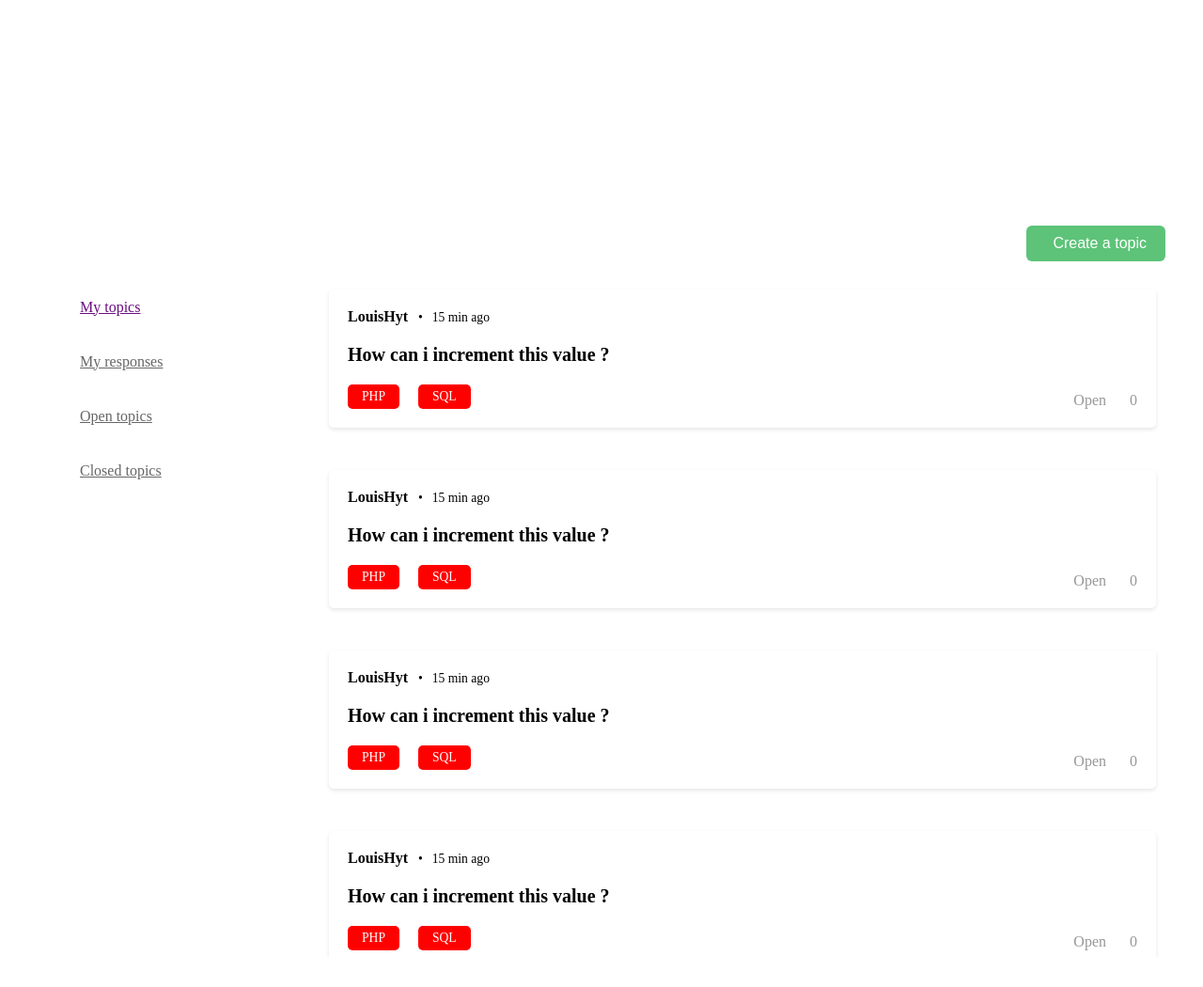
After one commit to LouisHyt/Forum-MVC, a PHP site: page /view/forum/feed.php in a window 1280 px wide. The commit adds this page. Shown: the part 628-1678 px from the top of the page at 94% size. Run offline with PHP 8.4, Linux system fonts and the light colour scheme; some libraries are stand-ins or nearby versions.

Commit message:
fix: updated MCD & MLD

```diff
--- a/php/controller/SecurityController.php
+++ b/php/controller/SecurityController.php
@@ -108,6 +108,6 @@ class SecurityController extends AbstractController {
     }
     public function logout () {
         Session::setUser(null);
-        $this->redirectTo("home", "index");
+        $this->redirectTo("forum", "index");
     }
 }
--- /dev/null
+++ b/php/public/css/feed.css
@@ -0,0 +1,164 @@
+.forum-container {
+    display: grid;
+    place-content: center;
+    height: 100%;
+}
+
+.inner-forum{
+    padding: 20px;
+    display: grid;
+    grid-template-columns: 250px 900px;
+    grid-template-rows: auto 1fr;
+    column-gap: 50px;
+    row-gap: 20px;
+}
+
+/* Sidebar styles */
+
+.create-topic {
+    grid-row: 1;
+    grid-column: 2;
+    text-align: right;
+
+    & > .create-button {
+        background-color: #5DC378;
+        color: white;
+        border: none;
+        padding: 10px 20px;
+        border-radius: 6px;
+        cursor: pointer;
+        display: inline-flex;
+        align-items: center;
+        gap: 8px;
+        font-size: 1rem;
+        font-weight: 500;
+        transition: background-color 250ms;
+
+        &:hover {
+            background-color: #45a049;
+        }
+    }
+}
+
+.sidebar {
+    grid-row: 2;
+    grid-column: 1;
+    border-radius: 5px;
+    height: max-content;
+    border: 1px solid var(--border-color);
+    overflow: hidden;
+
+    & > .menu-item {
+        padding: 20px 15px;
+        cursor: pointer;
+        display: flex;
+        align-items: center;
+        gap: 10px;
+        color: #666;
+        transition: background-color 0.3s;
+        font-weight: 500;
+
+        &.active {
+            background-color: #ffffff;
+            color: #690D81;
+        }
+
+        &:hover {
+            background-color: #ffffff;
+        }
+
+        & > i {
+            width: 20px;
+        }
+    }
+}
+.main-content {
+    grid-row: 2;
+    grid-column: 2;
+    display: flex;
+    flex-direction: column;
+    gap: 30px;
+    max-height: 700px;
+    overflow-y: auto;
+    padding: 10px;
+}
+
+
+.topic-card {
+    background-color: white;
+    border-radius: 5px;
+    padding: 20px;
+    margin-bottom: 15px;
+    box-shadow: 0 2px 4px rgba(0,0,0,0.1);
+    cursor: pointer;
+    outline: 2px solid transparent;
+    transition: outline 200ms;
+
+    &:hover{
+        outline: 2px solid var(--accent-color);
+    }
+}
+
+.topic-card > .header {
+
+    margin-bottom: 10px;
+
+    .author{
+        color: var(--accent-color);
+        font-weight: 600;
+    }
+
+    .posted-time::before{
+        content: "•";
+        margin-inline-end: 10px;
+        margin-inline-start: 7px;
+    }
+
+    .posted-time{
+        color: var( --text-discrete);
+        font-weight: 500;
+        font-size: 0.85rem;
+    }
+}
+
+.topic-card > .title{
+    font-weight: 600;
+    font-size: 1.25rem;
+    max-width: 100%;
+    margin-bottom: 20px;
+    text-overflow: ellipsis;
+    white-space: nowrap;
+    overflow: hidden;
+}
+
+.topic-card > .footer{
+    display: flex;
+    align-items: flex-end;
+    justify-content: space-between;
+
+    & > .categories {
+        display: flex;
+        gap: 20px;
+        color: white;
+
+        & > .category {
+            border-radius: 5px;
+            padding: 5px 15px;
+            background-color: red;
+            font-weight: 500;
+            font-size: 0.85rem;
+        }
+    }
+
+    & > .infos {
+        display: flex;
+        gap: 20px;
+        color: #979797;
+        font-weight: 500;
+
+        & > div {
+            display: inline-flex;
+            gap: 5px;
+        }
+    }
+}
--- /dev/null
+++ b/php/view/forum/feed.php
@@ -0,0 +1,297 @@
+<?php
+
+    if(isset($_GET['filter'])) {
+        $filter = $_GET['filter'];
+    } else {
+        $filter = null;
+    }
+
+?>
+
+<link rel="stylesheet" href="<?= PUBLIC_DIR ?>/css/feed.css">
+
+<div class="forum-container">
+    <div class="inner-forum">
+        <div class="create-topic">
+            <button class="create-button">
+                <i class="fa-solid fa-square-plus"></i>
+                Create a topic
+            </button>
+        </div>
+
+        <aside class="sidebar">
+            <a class="menu-item <?= !$filter ? "active" : "" ?>" href="?ctrl=forum&action=index">
+                <i class="fas fa-list-ul"></i>
+                <span>My topics</span>
+            </a>
+            <a class="menu-item <?= $filter === "responses" ? "active" : "" ?>" href="?ctrl=forum&action=index&filter=responses">
+                <i class="fas fa-reply"></i>
+                <span>My responses</span>
+            </a>
+            <a class="menu-item <?= $filter === "opened" ? "active" : "" ?>" href="?ctrl=forum&action=index&filter=opened">
+                <i class="fas fa-lock-open"></i>
+                <span>Open topics</span>
+            </a>
+            <a class="menu-item <?= $filter === "locked" ? "active" : "" ?>" href="?ctrl=forum&action=index&filter=locked">
+                <i class="fas fa-lock"></i>
+                <span>Closed topics</span>
+            </a>
+        </aside>
+
+        <section class="main-content">
+            <div class="topic-card">
+               <div class="header">
+                    <span class="author">LouisHyt</span>
+                    <span class="posted-time">15 min ago</span>
+               </div>
+               <p class="title">How can i increment this value ?</p>
+               <div class="footer">
+                    <div class="categories">
+                        <span class="category">PHP</span>
+                        <span class="category">SQL</span>
+                    </div>
+                    <div class="infos">
+                        <div class="status">
+                            <i class="fas fa-lock-open"></i>
+                            <span class="count">Open</span>
+                        </div>
+                        <div class="comments">
+                            <i class="fa-solid fa-comment-dots"></i>
+                            <span class="count">0</span>
+                        </div>
+                    </div>
+               </div>
+            </div>
+            <div class="topic-card">
+               <div class="header">
+                    <span class="author">LouisHyt</span>
+                    <span class="posted-time">15 min ago</span>
+               </div>
+               <p class="title">How can i increment this value ?</p>
+               <div class="footer">
+                    <div class="categories">
+                        <span class="category">PHP</span>
+                        <span class="category">SQL</span>
+                    </div>
+                    <div class="infos">
+                        <div class="status">
+                            <i class="fas fa-lock-open"></i>
+                            <span class="count">Open</span>
+                        </div>
+                        <div class="comments">
+                            <i class="fa-solid fa-comment-dots"></i>
+                            <span class="count">0</span>
+                        </div>
+                    </div>
+               </div>
+            </div>
+            <div class="topic-card">
+               <div class="header">
+                    <span class="author">LouisHyt</span>
+                    <span class="posted-time">15 min ago</span>
+               </div>
+               <p class="title">How can i increment this value ?</p>
+               <div class="footer">
+                    <div class="categories">
+                        <span class="category">PHP</span>
+                        <span class="category">SQL</span>
+                    </div>
+                    <div class="infos">
+                        <div class="status">
+                            <i class="fas fa-lock-open"></i>
+                            <span class="count">Open</span>
+                        </div>
+                        <div class="comments">
+                            <i class="fa-solid fa-comment-dots"></i>
+                            <span class="count">0</span>
+                        </div>
+                    </div>
+               </div>
+            </div>
+            <div class="topic-card">
+               <div class="header">
+                    <span class="author">LouisHyt</span>
+                    <span class="posted-time">15 min ago</span>
+               </div>
+               <p class="title">How can i increment this value ?</p>
+               <div class="footer">
+                    <div class="categories">
+                        <span class="category">PHP</span>
+                        <span class="category">SQL</span>
+                    </div>
+                    <div class="infos">
+                        <div class="status">
+                            <i class="fas fa-lock-open"></i>
+                            <span class="count">Open</span>
+                        </div>
+                        <div class="comments">
+                            <i class="fa-solid fa-comment-dots"></i>
+                            <span class="count">0</span>
+                        </div>
+                    </div>
+               </div>
+            </div>
+            <div class="topic-card">
+               <div class="header">
+                    <span class="author">LouisHyt</span>
+                    <span class="posted-time">15 min ago</span>
+               </div>
+               <p class="title">How can i increment this value ?</p>
+               <div class="footer">
+                    <div class="categories">
+                        <span class="category">PHP</span>
+                        <span class="category">SQL</span>
+                    </div>
+                    <div class="infos">
+                        <div class="status">
+                            <i class="fas fa-lock-open"></i>
+                            <span class="count">Open</span>
+                        </div>
+                        <div class="comments">
+                            <i class="fa-solid fa-comment-dots"></i>
+                            <span class="count">0</span>
+                        </div>
+                    </div>
+               </div>
+            </div>
+            <div class="topic-card">
+               <div class="header">
+                    <span class="author">LouisHyt</span>
+                    <span class="posted-time">15 min ago</span>
+               </div>
+               <p class="title">How can i increment this value ?</p>
+               <div class="footer">
+                    <div class="categories">
+                        <span class="category">PHP</span>
+                        <span class="category">SQL</span>
+                    </div>
+                    <div class="infos">
+                        <div class="status">
+                            <i class="fas fa-lock-open"></i>
+                            <span class="count">Open</span>
+                        </div>
+                        <div class="comments">
+                            <i class="fa-solid fa-comment-dots"></i>
+                            <span class="count">0</span>
+                        </div>
+                    </div>
+               </div>
+            </div>
+            <div class="topic-card">
+               <div class="header">
+                    <span class="author">LouisHyt</span>
+                    <span class="posted-time">15 min ago</span>
+               </div>
+               <p class="title">How can i increment this value ?</p>
+               <div class="footer">
+                    <div class="categories">
+                        <span class="category">PHP</span>
+                        <span class="category">SQL</span>
+                    </div>
+                    <div class="infos">
+                        <div class="status">
+                            <i class="fas fa-lock-open"></i>
+                            <span class="count">Open</span>
+                        </div>
+                        <div class="comments">
+                            <i class="fa-solid fa-comment-dots"></i>
+                            <span class="count">0</span>
+                        </div>
+                    </div>
+               </div>
+            </div>
+            <div class="topic-card">
+               <div class="header">
+                    <span class="author">LouisHyt</span>
+                    <span class="posted-time">15 min ago</span>
+               </div>
+               <p class="title">How can i increment this value ?</p>
+               <div class="footer">
+                    <div class="categories">
+                        <span class="category">PHP</span>
+                        <span class="category">SQL</span>
+                    </div>
+                    <div class="infos">
+                        <div class="status">
+                            <i class="fas fa-lock-open"></i>
+                            <span class="count">Open</span>
+                        </div>
+                        <div class="comments">
+                            <i class="fa-solid fa-comment-dots"></i>
+                            <span class="count">0</span>
+                        </div>
+                    </div>
+               </div>
+            </div>
+            <div class="topic-card">
+               <div class="header">
+                    <span class="author">LouisHyt</span>
+                    <span class="posted-time">15 min ago</span>
+               </div>
+               <p class="title">How can i increment this value ?</p>
+               <div class="footer">
+                    <div class="categories">
+                        <span class="category">PHP</span>
+                        <span class="category">SQL</span>
+                    </div>
+                    <div class="infos">
+                        <div class="status">
+                            <i class="fas fa-lock-open"></i>
+                            <span class="count">Open</span>
+                        </div>
+                        <div class="comments">
+                            <i class="fa-solid fa-comment-dots"></i>
+                            <span class="count">0</span>
+                        </div>
+                    </div>
+               </div>
+            </div>
+            <div class="topic-card">
+               <div class="header">
+                    <span class="author">LouisHyt</span>
+                    <span class="posted-time">15 min ago</span>
+               </div>
+               <p class="title">How can i increment this value ?</p>
+               <div class="footer">
+                    <div class="categories">
+                        <span class="category">PHP</span>
+                        <span class="category">SQL</span>
+                    </div>
+                    <div class="infos">
+                        <div class="status">
+                            <i class="fas fa-lock-open"></i>
+                            <span class="count">Open</span>
+                        </div>
+                        <div class="comments">
+                            <i class="fa-solid fa-comment-dots"></i>
+                            <span class="count">0</span>
+                        </div>
+                    </div>
+               </div>
+            </div>
+            <div class="topic-card">
+               <div class="header">
+                    <span class="author">LouisHyt</span>
+                    <span class="posted-time">15 min ago</span>
+               </div>
+               <p class="title">How can i increment this value ?</p>
+               <div class="footer">
+                    <div class="categories">
+                        <span class="category">PHP</span>
+                        <span class="category">SQL</span>
+                    </div>
+                    <div class="infos">
+                        <div class="status">
+                            <i class="fas fa-lock-open"></i>
+                            <span class="count">Open</span>
+                        </div>
+                        <div class="comments">
+                            <i class="fa-solid fa-comment-dots"></i>
+                            <span class="count">0</span>
+                        </div>
+                    </div>
+               </div>
+            </div>
+        </section>
+    </div>
+</div>
```
Also changed, not shown: php/controller/ForumController.php (+3 -27 lines), php/public/css/homepage.css (added, +40 -0 lines), php/public/css/style.css (+8 -1 lines), php/view/forum/listCategories.php (deleted, +0 -10 lines), php/view/forum/listTopics.php (deleted, +0 -11 lines), php/view/home.php (+11 -1 lines), php/view/layout.php (+12 -6 lines), MCD-MLD/mcd.jpg, MCD-MLD/mld.jpg, 2 other files.
